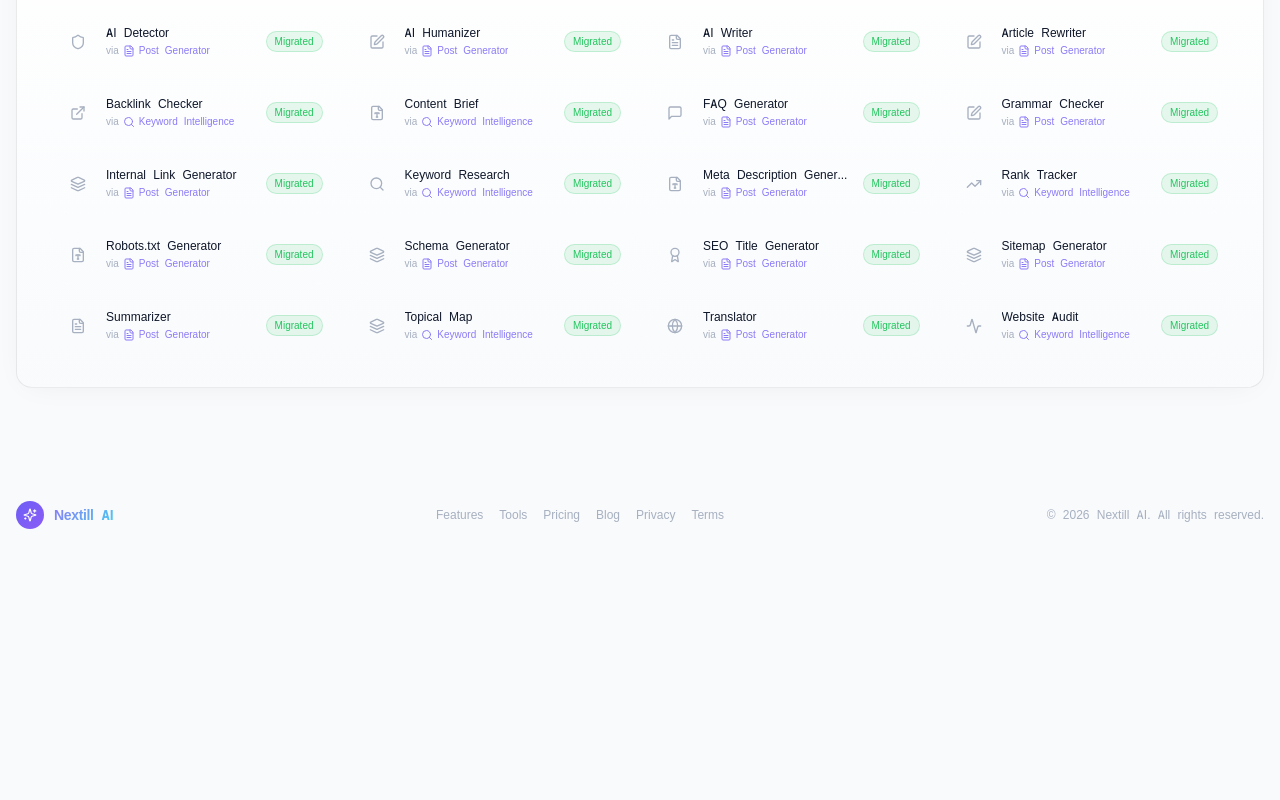
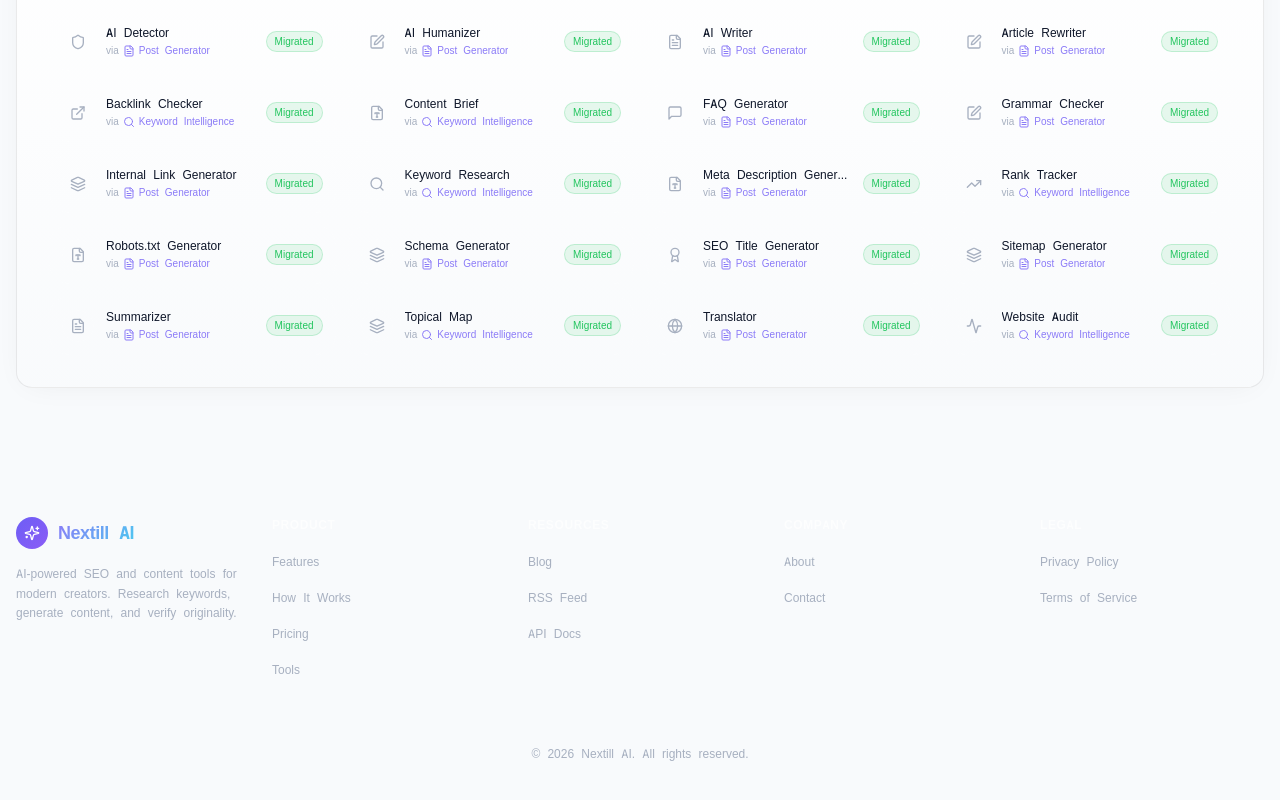
Before and after one commit to ukserver1565-source/nextill-ai, a Next.js app: page /tools in a window 1280 px wide. Shown: the part 964-1764 px from the top of the page. Before the commit the page ends 1525 px from the top, so only its background shows below. Built offline with nearby package versions, Linux system fonts and the light colour scheme; no server answers.

Commit message:
fix: force coupon codes to uppercase in admin create/edit
- Admin coupons input now auto-capitalizes on typing
- API routes force .toUpperCase() on create and update
- Ensures consistency: user validates uppercase, admin stores uppercase

CO-AUTHOR: Claude <noreply@anthropic.com>

```diff
--- a/src/app/api/admin/coupons/[id]/route.ts
+++ b/src/app/api/admin/coupons/[id]/route.ts
@@ -7,6 +7,7 @@ export async function PATCH(req: NextRequest, { params }: { params: Promise<{ id
     const { id } = await params
     const body = await req.json()
     const parsed = createCouponSchema.partial().parse(body)
+    if (parsed.code) parsed.code = parsed.code.toUpperCase()
     const coupon = await couponRepo.update(id, parsed)
     return NextResponse.json(coupon)
   } catch (err) {
--- a/src/app/api/admin/coupons/route.ts
+++ b/src/app/api/admin/coupons/route.ts
@@ -16,7 +16,7 @@ export async function POST(req: NextRequest) {
     const body = await req.json()
     const parsed = createCouponSchema.parse(body)
     const coupon = await couponRepo.create({
-      code: parsed.code,
+      code: parsed.code.toUpperCase(),
       discount_type: parsed.discount_type,
       discount_value: parsed.discount_value,
       usage_limit: parsed.usage_limit,
--- a/src/app/pricing/page.tsx
+++ b/src/app/pricing/page.tsx
@@ -28,10 +28,30 @@ const DEFAULT_CREDIT_COSTS = [
 
 export default async function PricingPage() {
   const plans = await getActivePlans()
+  const siteUrl = getSiteUrl()
+
+  // Product JSON-LD for pricing rich snippets
+  const productSchema = plans.map(plan => ({
+    "@context": "https://schema.org",
+    "@type": "Product",
+    name: `Nextill AI — ${plan.name} Plan`,
+    description: `AI-powered SEO tools plan with ${plan.credits} credits per month.`,
+    offers: {
+      "@type": "Offer",
+      price: plan.price_monthly || 0,
+      priceCurrency: "USD",
+      availability: "https://schema.org/InStock",
+      url: `${siteUrl}/pricing`,
+    },
+  }))
 
   return (
     <div className="min-h-screen bg-background text-foreground overflow-x-hidden">
       <PublicHeader />
+      <script
+        type="application/ld+json"
+        dangerouslySetInnerHTML={{ __html: JSON.stringify(productSchema) }}
+      />
       <div className="pt-10 sm:pt-12 pb-10 sm:pb-16 px-3 sm:px-4">
         <div className="w-full max-w-6xl mx-auto">
           <div className="mb-6">
@@ -50,6 +70,55 @@ export default async function PricingPage() {
             initialPlans={plans}
             initialCreditCosts={DEFAULT_CREDIT_COSTS}
           />
+
+          {/* Feature Comparison Table */}
+          <div className="mt-16">
+            <h2 className="text-xl sm:text-2xl font-bold text-center mb-8">Feature Comparison</h2>
+            <div className="glass-card rounded-2xl overflow-hidden">
+              <div className="overflow-x-auto">
+                <table className="w-full text-sm">
+                  <thead>
+                    <tr className="border-b border-white/[0.06]">
+                      <th className="text-left p-4 text-xs font-medium text-muted">Feature</th>
+                      <th className="text-center p-4 text-xs font-medium text-muted">Free</th>
+                      <th className="text-center p-4 text-xs font-medium text-primary">Starter</th>
+                      <th className="text-center p-4 text-xs font-medium text-primary">Pro</th>
+                      <th className="text-center p-4 text-xs font-medium text-primary">Business</th>
+                    </tr>
+                  </thead>
+                  <tbody>
+                    {[
+                      { feature: "Monthly Credits", free: "100", starter: "1,000", pro: "5,000", business: "25,000" },
+                      { feature: "Keyword Research", free: "3/day", starter: "✓", pro: "✓", business: "✓" },
+                      { feature: "Post Generator", free: "3/day", starter: "✓", pro: "✓", business: "✓" },
+                      { feature: "Plagiarism Checker", free: "3/day", starter: "✓", pro: "✓", business: "✓" },
+                      { feature: "Save Documents", free: "—", starter: "✓", pro: "✓", business: "✓" },
+                      { feature: "Priority Support", free: "—", starter: "—", pro: "✓", business: "✓" },
+                      { feature: "API Access", free: "—", starter: "—", pro: "✓", business: "✓" },
+                      { feature: "Custom Branding", free: "—", starter: "—", pro: "—", business: "✓" },
+                      { feature: "Team Members", free: "—", starter: "—", pro: "—", business: "Up to 10" },
+                      { feature: "Dedicated Account Manager", free: "—", starter: "—", pro: "—", business: "✓" },
+                    ].map((row, i) => (
+                      <tr key={row.feature} className={`border-b border-white/[0.06] ${i % 2 === 0 ? "bg-white/[0.01]" : ""}`}>
+                        <td className="p-4 text-xs text-white font-medium">{row.feature}</td>
+                        {["free", "starter", "pro", "business"].map(plan => (
+                          <td key={plan} className="p-4 text-center">
+                            {row[plan as keyof typeof row] === "✓" ? (
+                              <span className="text-[#22C55E] text-xs">✓</span>
+                            ) : row[plan as keyof typeof row] === "—" ? (
+                              <span className="text-muted/30 text-xs">—</span>
+                            ) : (
+                              <span className="text-xs text-white">{row[plan as keyof typeof row]}</span>
+                            )}
+                          </td>
+                        ))}
+                      </tr>
+                    ))}
+                  </tbody>
+                </table>
+              </div>
+            </div>
+          </div>
         </div>
       </div>
       <PublicFooter />
--- a/src/app/zain-nextill-ansari/coupons/page.tsx
+++ b/src/app/zain-nextill-ansari/coupons/page.tsx
@@ -58,7 +58,7 @@ export default function CouponsPage() {
     setSaving(true)
     try {
       const res = await fetch("/api/admin/coupons", {
-        method: "POST", headers: { "Content-Type": "application/json" }, body: JSON.stringify(formState),
+        method: "POST", headers: { "Content-Type": "application/json" }, body: JSON.stringify({ ...formState, code: formState.code.toUpperCase() }),
       })
       if (!res.ok) throw new Error("Failed to create coupon")
       setShowModal(false)
@@ -75,7 +75,7 @@ export default function CouponsPage() {
     setSaving(true)
     try {
       const res = await fetch(`/api/admin/coupons/${editingCoupon.id}`, {
-        method: "PATCH", headers: { "Content-Type": "application/json" }, body: JSON.stringify(formState),
+        method: "PATCH", headers: { "Content-Type": "application/json" }, body: JSON.stringify({ ...formState, code: formState.code.toUpperCase() }),
       })
       if (!res.ok) throw new Error("Failed to update coupon")
       setShowModal(false)
@@ -214,7 +214,7 @@ export default function CouponsPage() {
             <div className="space-y-3">
               <div className="space-y-1.5">
                 <label className="text-xs font-medium text-[#A7B0C0]">Code</label>
-                <input value={formState.code} onChange={e => setFormState(f => ({ ...f, code: e.target.value }))} className="w-full h-10 px-4 rounded-xl bg-[#151C2E]/80 border border-white/[0.06] text-white text-sm focus:outline-none focus:ring-2 focus:ring-[#6D5EF5]/30" />
+                <input value={formState.code} onChange={e => setFormState(f => ({ ...f, code: e.target.value.toUpperCase() }))} className="w-full h-10 px-4 rounded-xl bg-[#151C2E]/80 border border-white/[0.06] text-white text-sm font-mono uppercase focus:outline-none focus:ring-2 focus:ring-[#6D5EF5]/30" placeholder="e.g. SUMMER2025" autoCapitalize="characters" />
               </div>
               <div className="grid grid-cols-2 gap-3">
                 <div className="space-y-1.5">
--- a/src/components/home/home-client.tsx
+++ b/src/components/home/home-client.tsx
@@ -160,6 +160,7 @@ const footerColumns = [
     title: "Resources",
     links: [
       { label: "All Tools", href: "/tools" },
+      { label: "How It Works", href: "/how-it-works" },
       { label: "Features", href: "/features" },
       { label: "Pricing", href: "/pricing" },
       { label: "Blog", href: "/blog" },
@@ -169,7 +170,6 @@ const footerColumns = [
     title: "Company",
     links: [
       { label: "About", href: "/about" },
-      { label: "Tools", href: "/tools" },
       { label: "Contact", href: "/contact" },
     ],
   },
--- a/src/components/layout/breadcrumbs.tsx
+++ b/src/components/layout/breadcrumbs.tsx
@@ -27,6 +27,13 @@ const routeLabels: Record<string, string> = {
   payments: "Payments",
   plans: "Plans",
   coupons: "Coupons",
+  blog: "Blog",
+  pricing: "Pricing",
+  features: "Features",
+  "how-it-works": "How It Works",
+  about: "About",
+  contact: "Contact",
+  "domain-overview": "Domain Intelligence",
   "keyword-intelligence": "Keyword Intelligence",
   "post-generator": "Post Generator",
   "plagiarism-checker": "Plagiarism Checker",
--- a/src/components/layout/public-footer.tsx
+++ b/src/components/layout/public-footer.tsx
@@ -1,32 +1,70 @@
 import Link from "next/link"
 import { SiteLogo } from "@/components/shared/site-logo"
 
-const footerLinks = [
+const footerColumns = [
+  {
+    title: "Product",
+    links: [
       { label: "Features", href: "/features" },
+      { label: "How It Works", href: "/how-it-works" },
+      { label: "Pricing", href: "/pricing" },
       { label: "Tools", href: "/tools" },
-  { label: "Pricing", href: "/pricing" },
+    ],
+  },
+  {
+    title: "Resources",
+    links: [
       { label: "Blog", href: "/blog" },
-  { label: "Privacy", href: "/privacy-policy" },
-  { label: "Terms", href: "/terms" },
+      { label: "RSS Feed", href: "/feed.xml" },
+      { label: "API Docs", href: "/tools" },
+    ],
+  },
+  {
+    title: "Company",
+    links: [
+      { label: "About", href: "/about" },
+      { label: "Contact", href: "/contact" },
+    ],
+  },
+  {
+    title: "Legal",
+    links: [
+      { label: "Privacy Policy", href: "/privacy-policy" },
+      { label: "Terms of Service", href: "/terms" },
+    ],
+  },
 ]
 
 export function PublicFooter() {
   return (
     <footer className="border-t border-border">
-      <div className="max-w-7xl mx-auto px-4 py-8">
-        <div className="flex flex-col sm:flex-row items-center justify-between gap-4">
-          <SiteLogo size="sm" />
-          <nav className="flex items-center gap-4">
-            {footerLinks.map(link => (
+      <div className="max-w-7xl mx-auto px-4 py-12">
+        <div className="grid grid-cols-2 md:grid-cols-5 gap-8">
+          <div className="col-span-2 md:col-span-1">
+            <SiteLogo size="md" className="mb-4" />
+            <p className="text-xs text-muted leading-relaxed max-w-xs">
+              AI-powered SEO and content tools for modern creators. Research keywords, generate content, and verify originality.
+            </p>
+          </div>
+          {footerColumns.map((col) => (
+            <div key={col.title}>
+              <h4 className="text-xs font-semibold uppercase tracking-wider text-white/70 mb-4">{col.title}</h4>
+              <ul className="space-y-3">
+                {col.links.map((link) => (
+                  <li key={link.label}>
                     <Link
-                key={link.href}
                       href={link.href}
                       className="text-xs text-muted hover:text-white transition-colors"
                     >
                       {link.label}
                     </Link>
+                  </li>
                 ))}
-          </nav>
+              </ul>
+            </div>
+          ))}
+        </div>
+        <div className="mt-10 pt-6 border-t border-border text-center">
           <p className="text-xs text-muted">
             &copy; {new Date().getFullYear()} Nextill AI. All rights reserved.
           </p>
```
Lines whose indentation alone changed are shown as unchanged.
